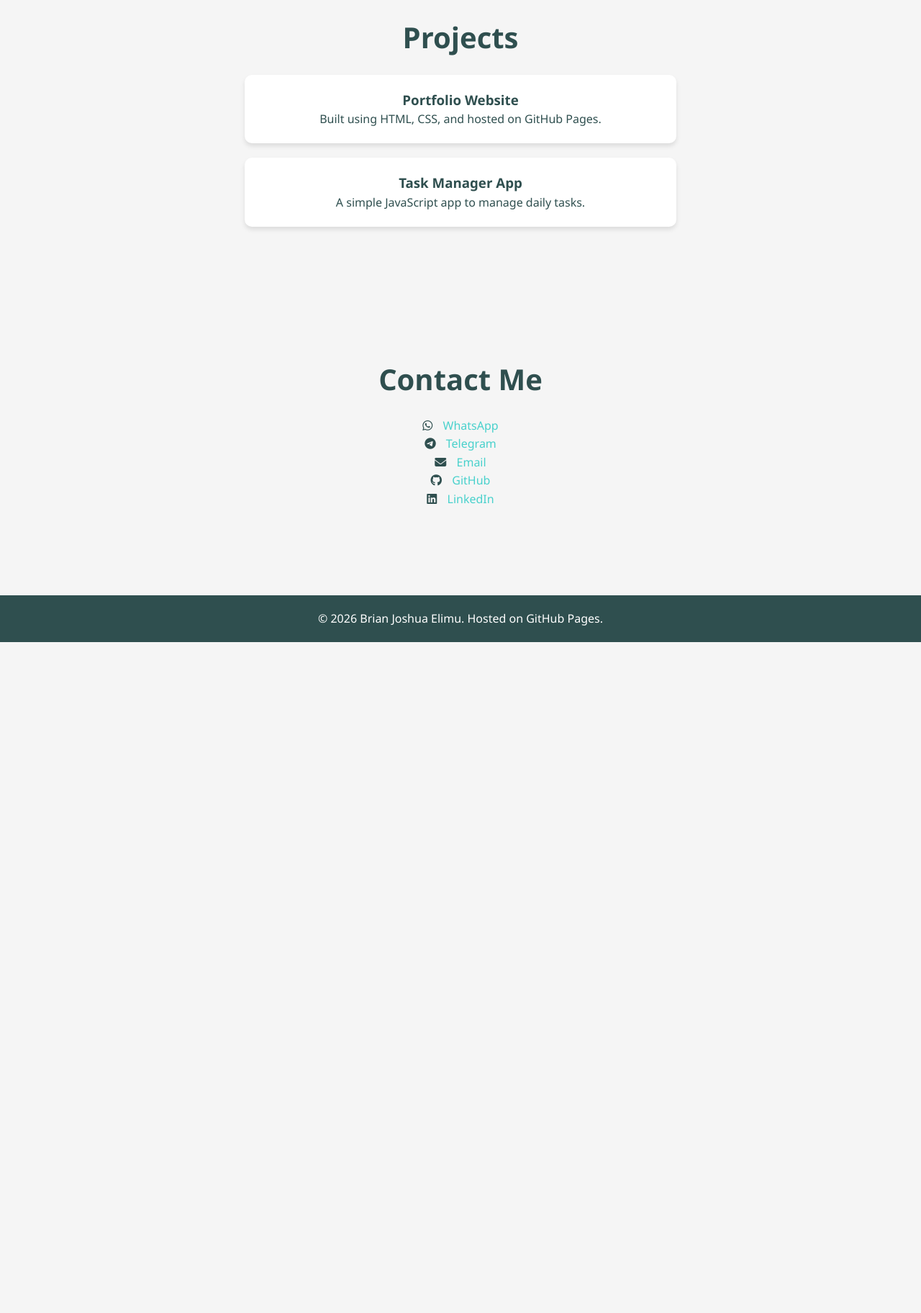
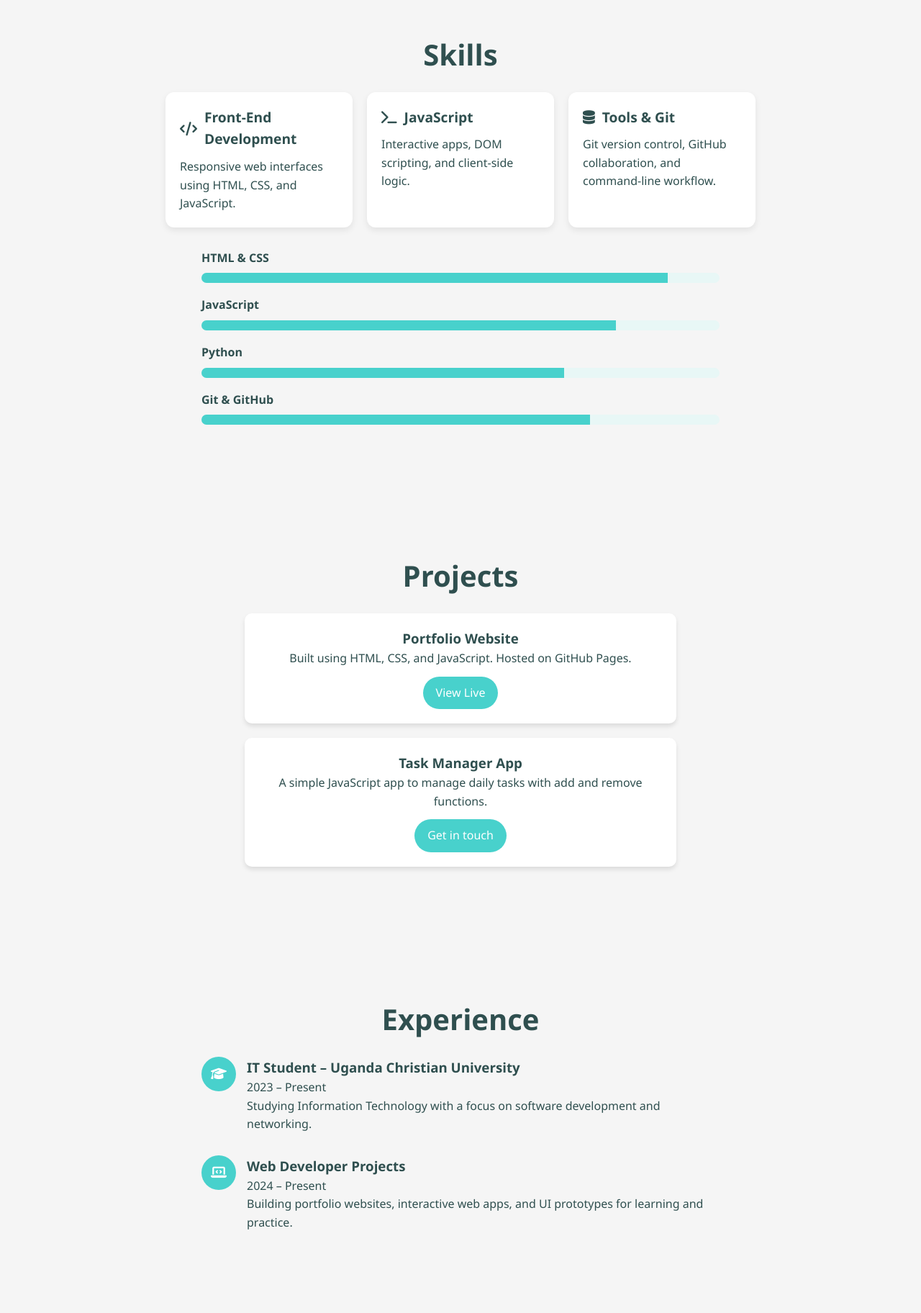
Before and after one commit to BrianJoshuaE/portifolio-BrianJoshua26, a plain HTML site: page index.html in a window 1280 px wide. Shown: the part 960-2784 px from the top of the page at 72% size. Before the commit the page ends 1852 px from the top, so only its background shows below. Drawn offline with Linux system fonts and the light colour scheme.

Commit message:
updates
updates to portifolio

```diff
--- a/index.html
+++ b/index.html
@@ -13,7 +13,9 @@
             <ul>
                 <li><a href="#home">Home</a></li>
                 <li><a href="#about">About</a></li>
+                <li><a href="#skills">Skills</a></li>
                 <li><a href="#projects">Projects</a></li>
+                <li><a href="#experience">Experience</a></li>
                 <li><a href="#contact">Contact</a></li>
             </ul>
         </nav>
@@ -38,16 +40,80 @@
         </div>
     </section>
 
+    <section id="skills" class="section">
+        <div class="container">
+            <h2>Skills</h2>
+            <div class="skills-grid">
+                <div class="skill-card">
+                    <h3><i class="fas fa-code"></i> Front-End Development</h3>
+                    <p>Responsive web interfaces using HTML, CSS, and JavaScript.</p>
+                </div>
+                <div class="skill-card">
+                    <h3><i class="fas fa-terminal"></i> JavaScript</h3>
+                    <p>Interactive apps, DOM scripting, and client-side logic.</p>
+                </div>
+                <div class="skill-card">
+                    <h3><i class="fas fa-database"></i> Tools & Git</h3>
+                    <p>Git version control, GitHub collaboration, and command-line workflow.</p>
+                </div>
+            </div>
+            <div class="skill-list">
+                <div class="skill">
+                    <h4>HTML & CSS</h4>
+                    <div class="progress"><span class="progress-bar" style="width: 90%;"></span></div>
+                </div>
+                <div class="skill">
+                    <h4>JavaScript</h4>
+                    <div class="progress"><span class="progress-bar" style="width: 80%;"></span></div>
+                </div>
+                <div class="skill">
+                    <h4>Python</h4>
+                    <div class="progress"><span class="progress-bar" style="width: 70%;"></span></div>
+                </div>
+                <div class="skill">
+                    <h4>Git & GitHub</h4>
+                    <div class="progress"><span class="progress-bar" style="width: 75%;"></span></div>
+                </div>
+            </div>
+        </div>
+    </section>
+
     <section id="projects" class="section">
         <div class="container">
             <h2>Projects</h2>
             <div class="project">
                 <h3>Portfolio Website</h3>
-                <p>Built using HTML, CSS, and hosted on GitHub Pages.</p>
+                <p>Built using HTML, CSS, and JavaScript. Hosted on GitHub Pages.</p>
+                <a href="https://brianjoshuae.github.io/portifolio-BrianJoshua26/" class="project-link" target="_blank">View Live</a>
             </div>
             <div class="project">
                 <h3>Task Manager App</h3>
-                <p>A simple JavaScript app to manage daily tasks.</p>
+                <p>A simple JavaScript app to manage daily tasks with add and remove functions.</p>
+                <a href="#contact" class="project-link">Get in touch</a>
+            </div>
+        </div>
+    </section>
+
+    <section id="experience" class="section">
+        <div class="container">
+            <h2>Experience</h2>
+            <div class="timeline">
+                <div class="timeline-item">
+                    <div class="timeline-icon"><i class="fas fa-graduation-cap"></i></div>
+                    <div>
+                        <h3>IT Student – Uganda Christian University</h3>
+                        <p>2023 – Present</p>
+                        <p>Studying Information Technology with a focus on software development and networking.</p>
+                    </div>
+                </div>
+                <div class="timeline-item">
+                    <div class="timeline-icon"><i class="fas fa-laptop-code"></i></div>
+                    <div>
+                        <h3>Web Developer Projects</h3>
+                        <p>2024 – Present</p>
+                        <p>Building portfolio websites, interactive web apps, and UI prototypes for learning and practice.</p>
+                    </div>
+                </div>
             </div>
         </div>
     </section>
--- a/style.css
+++ b/style.css
@@ -33,14 +33,33 @@ nav ul li {
 nav ul li a {
     color: white;
     text-decoration: none;
-    font-weight: bold;
-    padding: 5px 10px;
-    transition: 0.3s;
+    font-weight: 700;
+    padding: 10px 18px;
+    border-radius: 999px;
+    background: rgba(255,255,255,0.08);
+    border: 2px solid transparent;
+    transition: 0.25s ease;
+    display: inline-flex;
+    align-items: center;
+    justify-content: center;
 }
 
-nav ul li a:hover {
+nav ul li a:hover,
+nav ul li a:focus {
     background: mediumturquoise;
-    border-radius: 5px;
+    color: white;
+    border-color: white;
+    transform: translateY(-1px);
+}
+
+nav ul li a.active {
+    background: mediumturquoise;
+    box-shadow: 0 10px 20px rgba(0,0,0,0.12);
+}
+
+nav ul li a:focus-visible {
+    outline: 3px solid rgba(255,255,255,0.5);
+    outline-offset: 4px;
 }
 
 .section {
@@ -89,6 +108,102 @@ footer {
     margin-top: 40px;
 }
 
+.skills-grid {
+    display: flex;
+    flex-wrap: wrap;
+    gap: 20px;
+    justify-content: center;
+    margin-bottom: 30px;
+}
+
+.skill-card {
+    background: white;
+    padding: 20px;
+    border-radius: 12px;
+    box-shadow: 0 4px 10px rgba(0,0,0,0.08);
+    width: 260px;
+    text-align: left;
+}
+
+.skill-card h3 {
+    margin-bottom: 10px;
+    display: flex;
+    align-items: center;
+    gap: 10px;
+    font-size: 1.2rem;
+}
+
+.skill-list {
+    max-width: 720px;
+    margin: 0 auto;
+    text-align: left;
+}
+
+.skill {
+    margin-bottom: 18px;
+}
+
+.skill h4 {
+    margin-bottom: 8px;
+    font-size: 1rem;
+}
+
+.progress {
+    background: #e8f7f6;
+    border-radius: 999px;
+    overflow: hidden;
+    height: 14px;
+}
+
+.progress-bar {
+    display: block;
+    height: 100%;
+    background: mediumturquoise;
+}
+
+.project-link,
+.cta-button {
+    display: inline-block;
+    margin-top: 12px;
+    padding: 10px 18px;
+    background: mediumturquoise;
+    color: white;
+    border-radius: 999px;
+    text-decoration: none;
+    transition: background 0.3s ease;
+}
+
+.project-link:hover,
+.cta-button:hover {
+    background: #1aa9a1;
+}
+
+.timeline {
+    max-width: 720px;
+    margin: 0 auto;
+    text-align: left;
+}
+
+.timeline-item {
+    display: flex;
+    gap: 15px;
+    margin-bottom: 30px;
+    align-items: flex-start;
+}
+
+.timeline-icon {
+    width: 48px;
+    height: 48px;
+    border-radius: 50%;
+    background: mediumturquoise;
+    color: white;
+    display: flex;
+    align-items: center;
+    justify-content: center;
+    font-size: 1.1rem;
+    flex-shrink: 0;
+}
+
 #contact a {
     color: mediumturquoise;
     text-decoration: none;
@@ -98,3 +213,29 @@ footer {
     margin-right: 10px;
     color: darkslategray;
 }
+
+@media (max-width: 768px) {
+    nav ul {
+        flex-direction: column;
+        gap: 10px;
+    }
+
+    .section {
+        padding: 60px 16px;
+    }
+
+    .skills-grid,
+    .timeline-item {
+        flex-direction: column;
+        align-items: stretch;
+    }
+
+    .skill-card {
+        width: 100%;
+    }
+
+    .project {
+        width: 100%;
+        max-width: 100%;
+    }
+}
```
